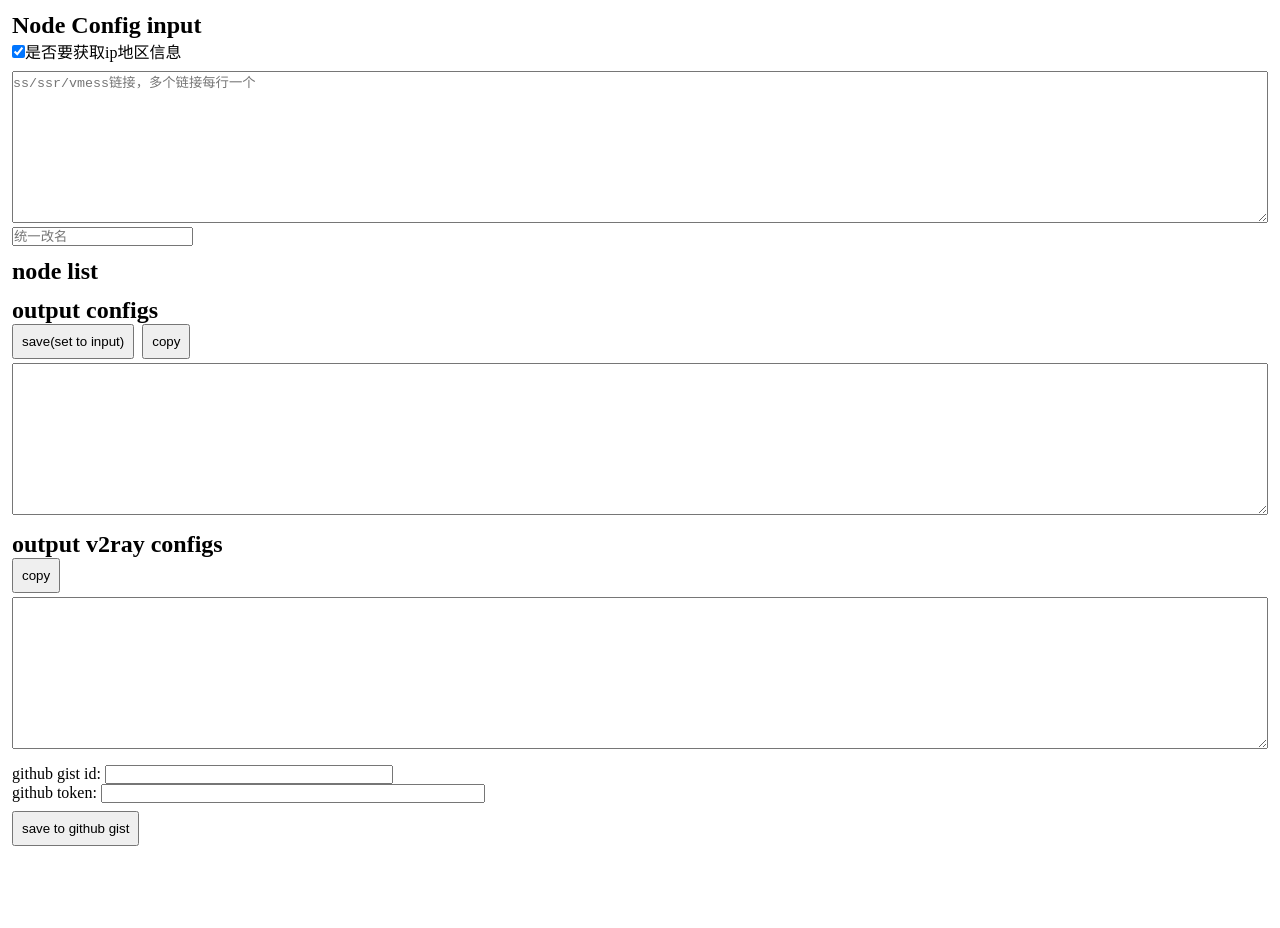
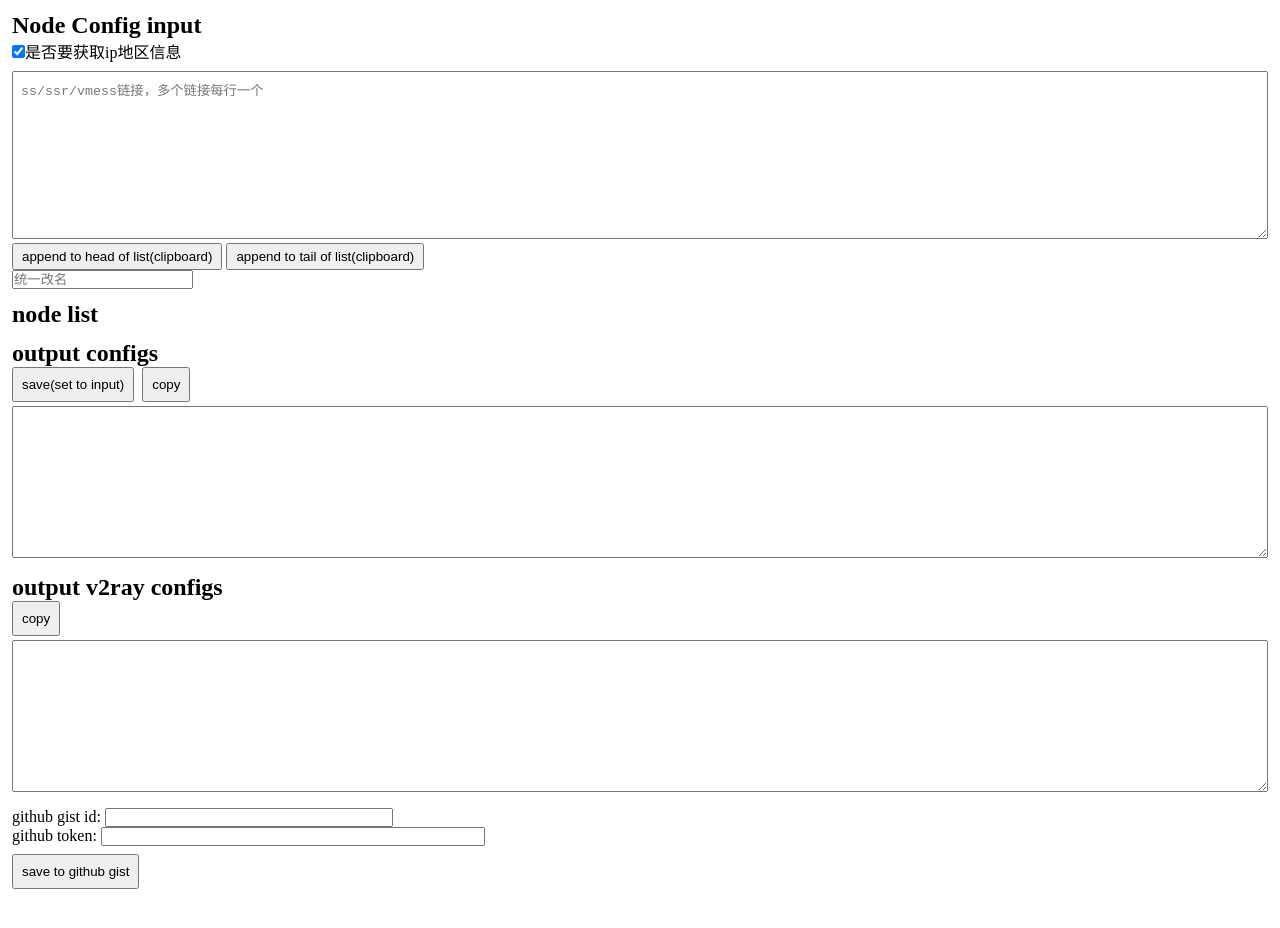
Before and after one commit to zqcccc/misc, a Next.js app: page /vmess in a window 1280 px wide. Shown: the top 928 px of the page. Before the commit the page ends 898 px from the top, so only its background shows below. Built offline with nearby package versions, Linux system fonts and the light colour scheme.

Commit message:
add some toast and functions

```diff
--- a/app/vmess/page.tsx
+++ b/app/vmess/page.tsx
@@ -5,6 +5,9 @@ import { useSetState } from 'ahooks'
 import { useEffect, useMemo, useRef } from 'react'
 import { Base64 } from 'js-base64'
 import { copy } from '../post/[...id]/helpers'
+import { getClipboardText } from './utils'
+import message from 'antd/es/message'
+import 'antd/es/message/style'
 
 const emojiMap: Record<string, string> = {
   CN: '🇨🇳',
@@ -20,6 +23,17 @@ const emojiMap: Record<string, string> = {
   CA: '🇨🇦',
   AU: '🇦🇺',
   SE: '🇸🇪',
+  NL: '🇳🇱',
+  NO: '🇳🇴',
+  RU: '🇷🇺',
+  TH: '🇹🇭',
+  IN: '🇮🇳',
+  MY: '🇲🇾',
+  PT: '🇵🇹',
+  ES: '🇪🇸',
+  IT: '🇮🇹',
+  VN: '🇻🇳',
+  CH: '🇨🇭',
 }
 
 export default function NodeConfig() {
@@ -29,7 +43,13 @@ export default function NodeConfig() {
     unifyName: '',
     nodeList: [] as any[],
     willGetLoc: true,
+    isSubmitting: false,
   })
+
+  useEffect(() => {
+    message.info('如果没有地理信息，刷新页面可获得地理信息')
+  }, [])
+
   useEffect(() => {
     if (state.nodeList.length) return
     setState({
@@ -147,11 +167,41 @@ export default function NodeConfig() {
       </label>
       <textarea
         rows={10}
-        className='w-full mt-2'
+        className='w-full mt-2 p-2'
         placeholder='ss/ssr/vmess链接，多个链接每行一个'
         value={NodesStore.nodesInput}
         onChange={(e) => NodesStore.setNodesInput(e.target.value)}
       ></textarea>
+
+      <div>
+        <button
+          className='py-1 px-2'
+          onClick={() => {
+            getClipboardText().then((text) => {
+              console.log('text: ', text)
+              if (text) {
+                NodesStore.setNodesInput(`${text}\n${NodesStore.nodesInput}`)
+                message.success('已添加到列表头部')
+              }
+            })
+          }}
+        >
+          append to head of list(clipboard)
+        </button>
+        <button
+          className='py-1 px-2 ml-1'
+          onClick={() => {
+            getClipboardText().then((text) => {
+              if (text) {
+                NodesStore.setNodesInput(`${NodesStore.nodesInput}\n${text}`)
+                message.success('已添加到列表尾部')
+              }
+            })
+          }}
+        >
+          append to tail of list(clipboard)
+        </button>
+      </div>
       <input
         type='text'
         placeholder='统一改名'
@@ -165,7 +215,9 @@ export default function NodeConfig() {
             const keys = Object.keys(item)
             return (
               <div className='m-3' key={index}>
-                <h3>item {item?.ps && `name:${item?.ps}`}</h3>
+                <h3>
+                  No.{index} {item?.ps && `name:${item?.ps}`}
+                </h3>
                 {keys.map((key, keyIndex) => {
                   return (
                     <div key={keyIndex}>
@@ -263,6 +315,7 @@ export default function NodeConfig() {
             className='p-2'
             onClick={() => {
               NodesStore.setNodesInput(output)
+              message.info('已设置到 Node Config input')
             }}
           >
             save(set to input)
@@ -271,6 +324,7 @@ export default function NodeConfig() {
             className='p-2 ml-2'
             onClick={() => {
               copy(output)
+              message.info('已复制')
             }}
           >
             copy
@@ -290,6 +344,7 @@ export default function NodeConfig() {
             className='p-2'
             onClick={() => {
               copy(btoa(output))
+              message.info('base64 已复制')
             }}
           >
             copy
@@ -306,6 +361,7 @@ export default function NodeConfig() {
         <form
           onSubmit={(e) => {
             e.preventDefault()
+            setState({ isSubmitting: true })
             const gistId = (
               document.getElementById('gist-id') as HTMLInputElement
             ).value
@@ -337,6 +393,9 @@ export default function NodeConfig() {
               .catch((err) => {
                 alert(`更新失败: ${err.toString()}`)
               })
+              .finally(() => {
+                setState({ isSubmitting: false })
+              })
           }}
         >
           <div>
@@ -364,6 +423,7 @@ export default function NodeConfig() {
           <button
             type='submit'
             className='p-2 mt-2'
+            disabled={state.isSubmitting}
             onSubmit={(e) => {
               console.log(e)
             }}
--- /dev/null
+++ b/app/vmess/utils.ts
@@ -0,0 +1,9 @@
+export const getClipboardText = async () => {
+  try {
+    const text = await navigator.clipboard.readText()
+    return text
+  } catch (error) {
+    console.error('Failed to read clipboard contents: ', error)
+    return ''
+  }
+}
--- a/package.json
+++ b/package.json
@@ -20,6 +20,7 @@
     "@types/react": "18.0.33",
     "@types/react-dom": "18.0.11",
     "ahooks": "^3.7.6",
+    "antd": "^5.9.4",
     "dayjs": "^1.11.8",
     "echarts": "^5.4.2",
     "eslint": "8.37.0",
```
Also changed, not shown: 1 other file (tests, documents, lock files or other folders).
